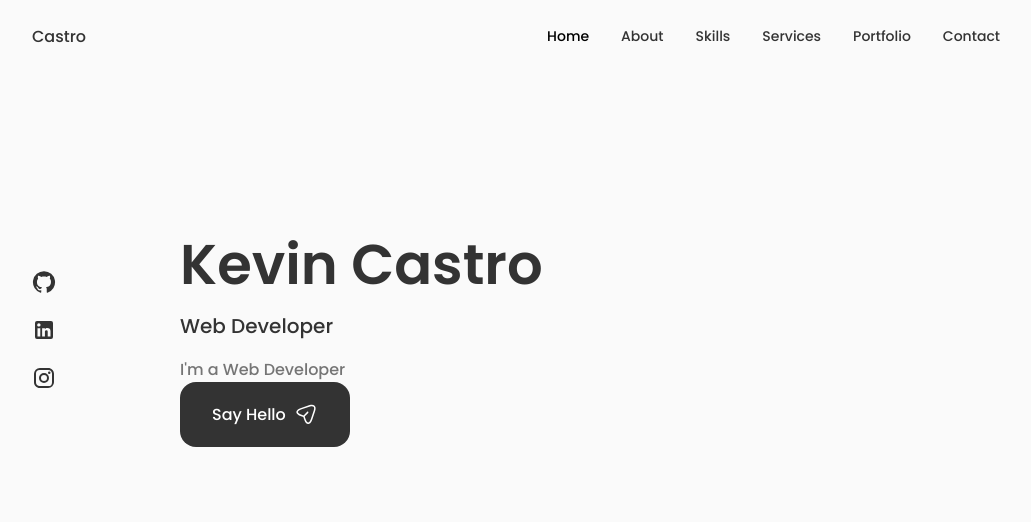
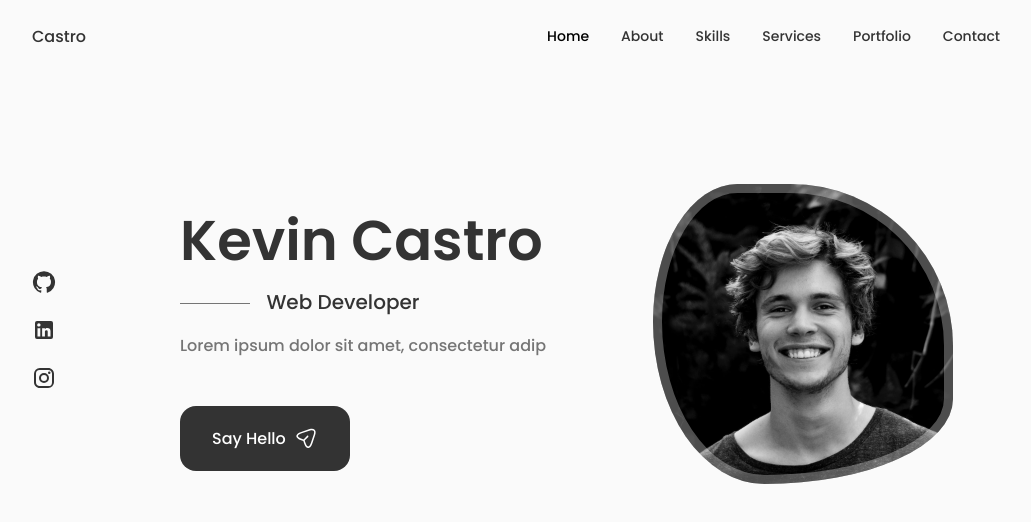
Before and after one commit to kevincastrochavez/kevin-portfolio, a React (Create React App) app: page / in a window 1280 px wide. Shown: the top 522 px of the page, without its empty margins (124-1155 px from the left). Built offline with nearby package versions, Linux system fonts and the light colour scheme.

Commit message:
added finish styles to the profile image and created the scroll down component

```diff
--- a/src/components/Data.js
+++ b/src/components/Data.js
@@ -7,7 +7,9 @@ function Data() {
 
       <h3 className='data__subtitle'>Web Developer</h3>
 
-      <p className='data__description'>I'm a Web Developer</p>
+      <p className='data__description'>
+        Lorem ipsum dolor sit amet, consectetur adip
+      </p>
 
       <a href='#contact' className='data__contact button button--flex'>
         Say Hello
--- a/src/styles/data.scss
+++ b/src/styles/data.scss
@@ -7,8 +7,23 @@
   &__subtitle {
     position: relative;
     font-size: $h3-font;
-    padding-right: 5.4rem;
+    padding-left: 5.4rem;
     font-weight: 400;
     margin-bottom: 16px;
   }
+
+  &__subtitle::before {
+    content: '';
+    position: absolute;
+    width: 70px;
+    height: 1px;
+    background-color: $text;
+    top: 1rem;
+    left: 0;
+  }
+
+  &__description {
+    max-width: 400px;
+    margin-bottom: 48px;
+  }
 }
--- a/src/styles/home.scss
+++ b/src/styles/home.scss
@@ -7,14 +7,27 @@
   }
 
   &__img {
-    background-image: url();
+    background-image: url('../../public/assets/about.jpg');
     background-repeat: no-repeat;
     background-position: center;
     background-size: cover;
-    // box-shadow: inset 0 0 0 9px rgb(255, 255, 255 / 30%);
+    box-shadow: inset 0 0 0 9px rgb(255 255 255 / 30%);
     order: 1;
     justify-self: center;
     width: 300px;
     height: 300px;
+    animation: profile_animate 8s ease-in-out infinite 1s;
   }
 }
+
+@keyframes profile_animate {
+  0% {
+    border-radius: 60% 40% 30% 70%/60% 30% 70% 40%;
+  }
+  50% {
+    border-radius: 30% 60% 70% 40%/50% 60% 30% 60%;
+  }
+  100% {
+    border-radius: 60% 40% 30% 70%/60% 30% 70% 40%;
+  }
+}
```
Also changed, not shown: src/components/ScrollDown.js (added, +7 -0 lines).
